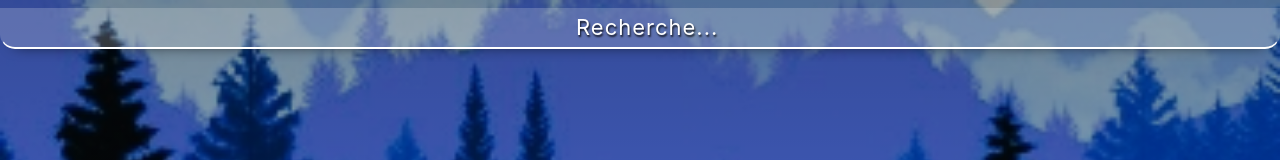
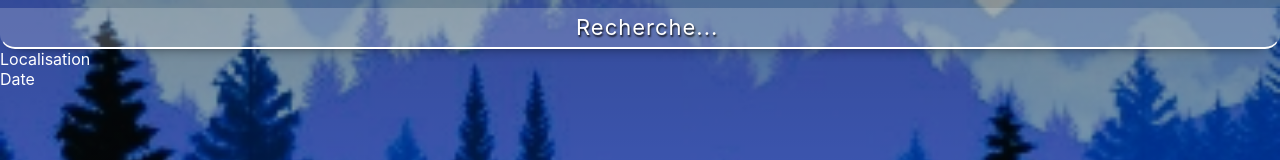
Before and after one commit to Anthonoir576/Projet-03_TypeScript, a React (Create React App) app: page / in a window 1280 px wide. Shown: the top 160 px of the page. Built offline with nearby package versions, Linux system fonts and the light colour scheme.

Commit message:
:FEAT: Structuration en component de l'app

```diff
--- a/src/App.tsx
+++ b/src/App.tsx
@@ -1,9 +1,13 @@
+
 import React        from 'react';
 import { apiKey }   from './Components/Api/apiKey';
+import Location     from './Components/Location/Location';
+import Search       from './Components/Search/Search';
 
 
 
 function App() {
+
 
   console.log(apiKey);
 
@@ -11,12 +15,8 @@ function App() {
   return (
     <div className="App">
       <main>
-        <div className="recherche">
-          <input type="text"
-                 className="recherche-bar"
-                 placeholder='  Recherche...'
-          />
-        </div>
+        <Search />
+        <Location />
       </main>
     </div>
   );
--- /dev/null
+++ b/src/Components/Location/Location.tsx
@@ -0,0 +1,23 @@
+import React from 'react';
+
+
+
+
+const Location = () => {
+
+
+
+
+    return (
+        <div className='location-container'>
+            <div className="location">
+                Localisation
+            </div>
+            <div className="date">
+                Date
+            </div>
+        </div>
+    );
+};
+
+export default Location;
--- /dev/null
+++ b/src/Components/Search/Search.tsx
@@ -0,0 +1,20 @@
+
+import React from 'react';
+
+
+
+const Search = () => {
+
+
+
+    return (
+        <div className="recherche">
+          <input type="text"
+                 className="recherche-bar"
+                 placeholder='  Recherche...'
+          />
+        </div>
+    );
+};
+
+export default Search;
```
